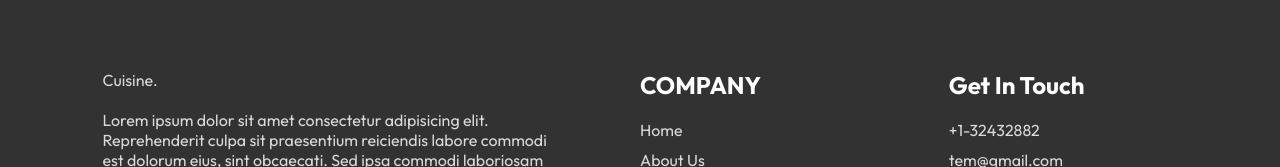
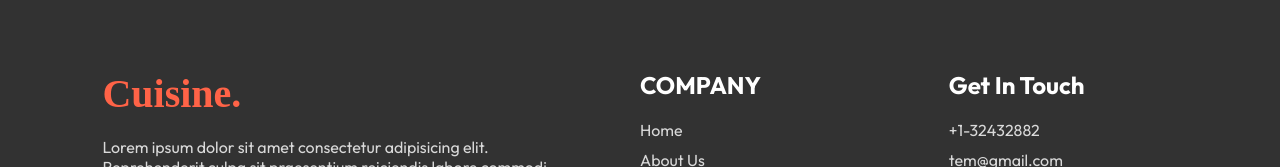
Before and after one commit to BhaktiDeshpande8010/Food-Delivery-Web, a React (Vite) app in the folder frontend/: page /MyOrders in a window 1280 px wide. Shown: the part 307-474 px from the top of the page. Built offline with nearby package versions, Linux system fonts and the light colour scheme; no server answers.

Commit message:
Update Footer.css

```diff
--- a/frontend/src/components/Footer/Footer.css
+++ b/frontend/src/components/Footer/Footer.css
@@ -8,6 +8,13 @@
     padding: 20px 8vw;
     padding-top: 80px;
     margin-top: 100px;
+}
+.footer .logo {
+  font-size: 40px;
+  font-weight: bold;
+  font-family: Montserrat;
+  color: tomato;
+  /* text-decoration: underline; */
 }
 .footer-content{
     width: 100%;
```
